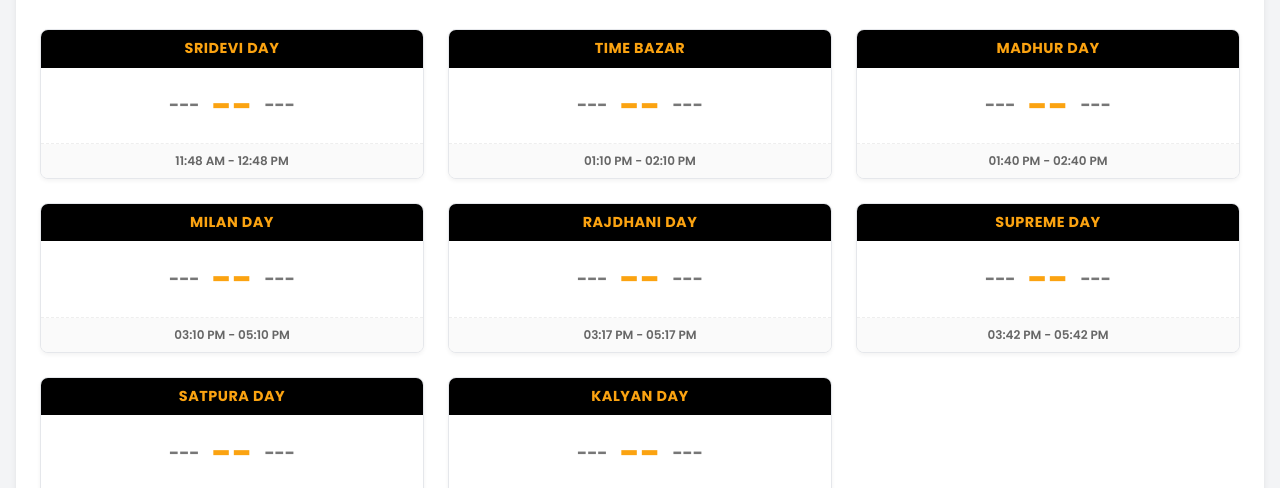
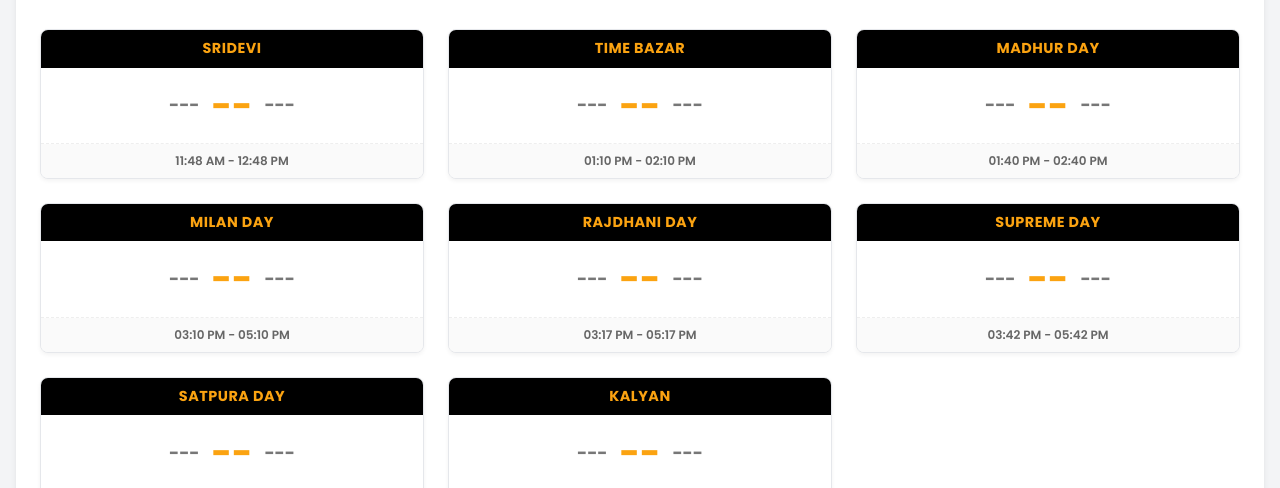
Before and after one commit to aansshhu-2611/satka-matka-result, a plain HTML site: page index.html in a window 1280 px wide. Shown: the part 263-751 px from the top of the page. Drawn offline with nearby package versions, Linux system fonts and the light colour scheme; no server answers.

Commit message:
Update market header names for Sridevi and Kalyan

```diff
--- a/index.html
+++ b/index.html
@@ -404,7 +404,7 @@
             <div class="grid grid-cols-1 sm:grid-cols-2 lg:grid-cols-3 gap-6">
                 <!-- Sridevi Day -->
                 <button onclick="window.location.href='Sridevi Results Calendar.html'" class="market-result-box w-full p-0 focus:outline-none cursor-pointer">
-                    <div class="market-header w-full">Sridevi Day</div>
+                    <div class="market-header w-full">Sridevi</div>
                     <div class="result-numbers w-full"><span class="pana" id="idx-sridevi_day-p1">---</span><span class="jodi" id="idx-sridevi_day-j">--</span><span class="pana" id="idx-sridevi_day-p2">---</span></div>
                     <div class="market-time w-full">11:48 AM - 12:48 PM</div>
                 </button>
@@ -446,7 +446,7 @@
                 </button>
                 <!-- Kalyan Day -->
                 <button onclick="window.location.href='Kalyan Results Calendar.html'" class="market-result-box w-full p-0 focus:outline-none cursor-pointer">
-                    <div class="market-header w-full">Kalyan Day</div>
+                    <div class="market-header w-full">Kalyan</div>
                     <div class="result-numbers w-full"><span class="pana" id="idx-kalyan_day-p1">---</span><span class="jodi" id="idx-kalyan_day-j">--</span><span class="pana" id="idx-kalyan_day-p2">---</span></div>
                     <div class="market-time w-full">03:45 PM - 05:45 PM</div>
                 </button>
```
